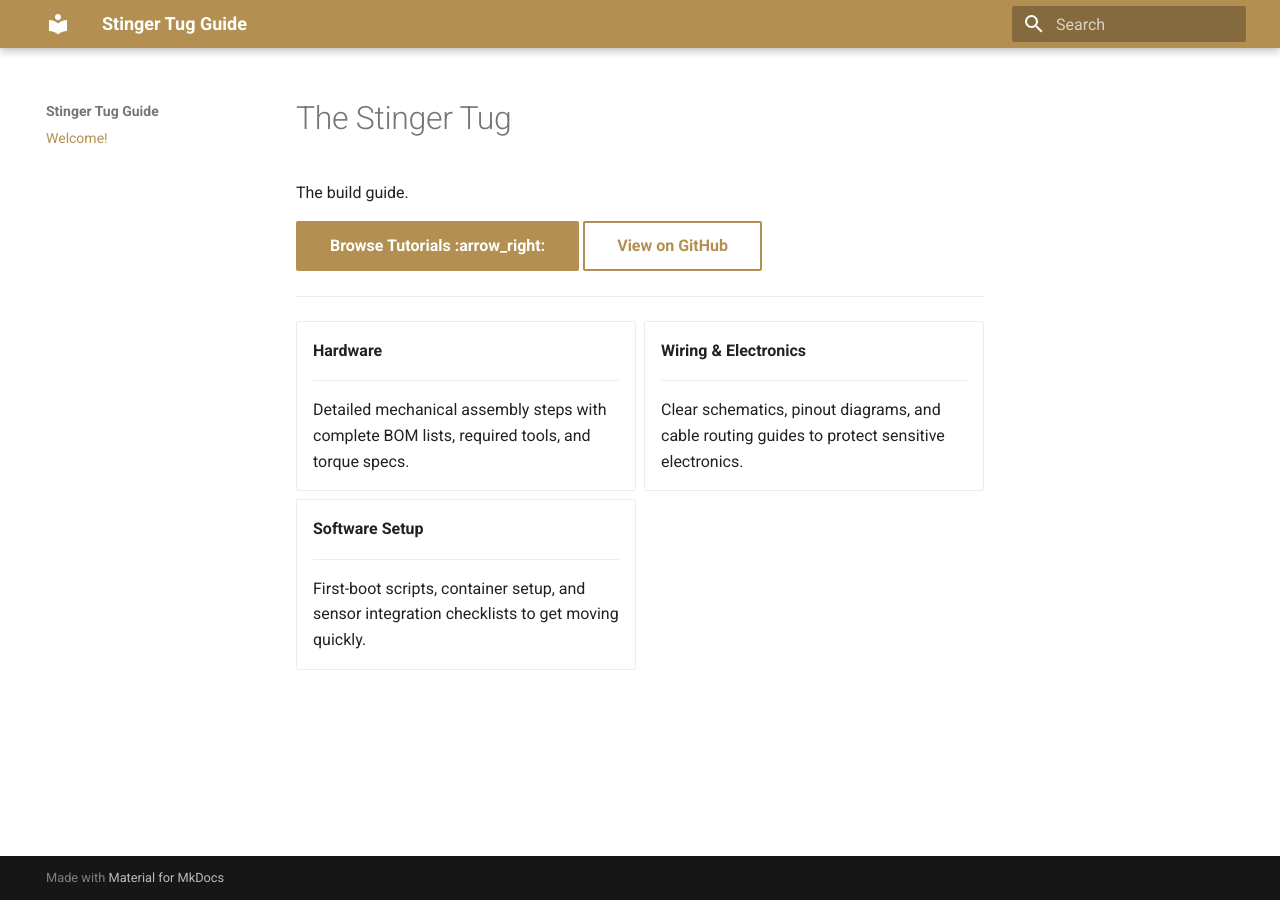
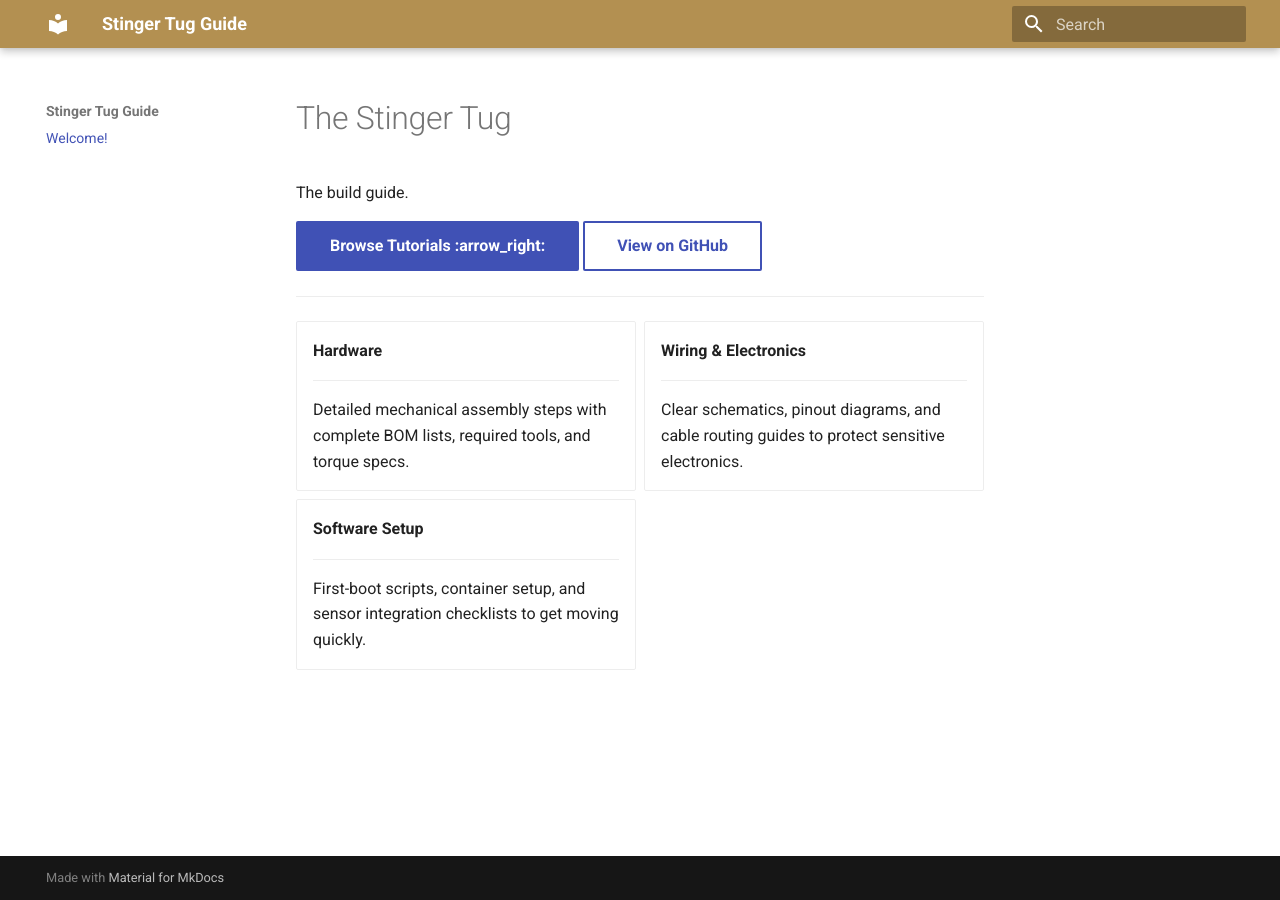
Before and after one commit to ASDL-Robotics/stinger-guide, an MkDocs documentation site: the page built from docs/index.md, in a window 1280 px wide. Built offline with MkDocs 1.6.1 and Material for MkDocs 9.7.7, drawn with Linux system fonts in a browser that asks for light colours.

Commit message:
Update theme colors in mkdocs.yaml
Removed custom primary and accent colors from theme.

```diff
--- a/mkdocs.yaml
+++ b/mkdocs.yaml
@@ -3,8 +3,6 @@ theme:
   name: material
   palette:
     scheme: default
-    primary: custom
-    accent: custom
   features:
     - navigation.instant
     - navigation.sections
```
